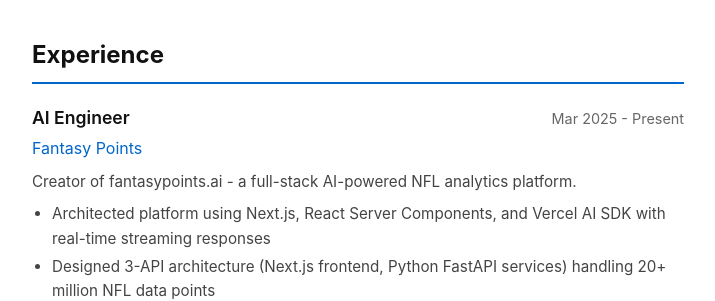
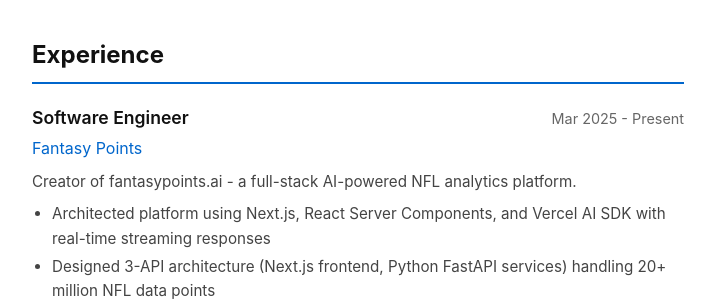
Before and after one commit to joseph-love-dev/joseph-love-dev.github.io, a Jekyll site: the page built from index.md, in a window 1280 px wide and 900 px high, scrolled down 501 px. Shown: the part 153-454 px from the top of the window, without its empty margins (282-997 px from the left). Built offline with Jekyll 4.4.1, drawn with Linux system fonts in a browser that asks for light colours.

Commit message:
SWE instead of ai engineer

```diff
--- a/index.md
+++ b/index.md
@@ -16,7 +16,7 @@ I am a graduate student in Electrical Engineering at Purdue University, speciali
 
 <div class="entry">
     <div class="entry-header">
-        <span class="entry-title">AI Engineer</span>
+        <span class="entry-title">Software Engineer</span>
         <span class="entry-date">Mar 2025 - Present</span>
     </div>
     <div class="entry-subtitle">
```
